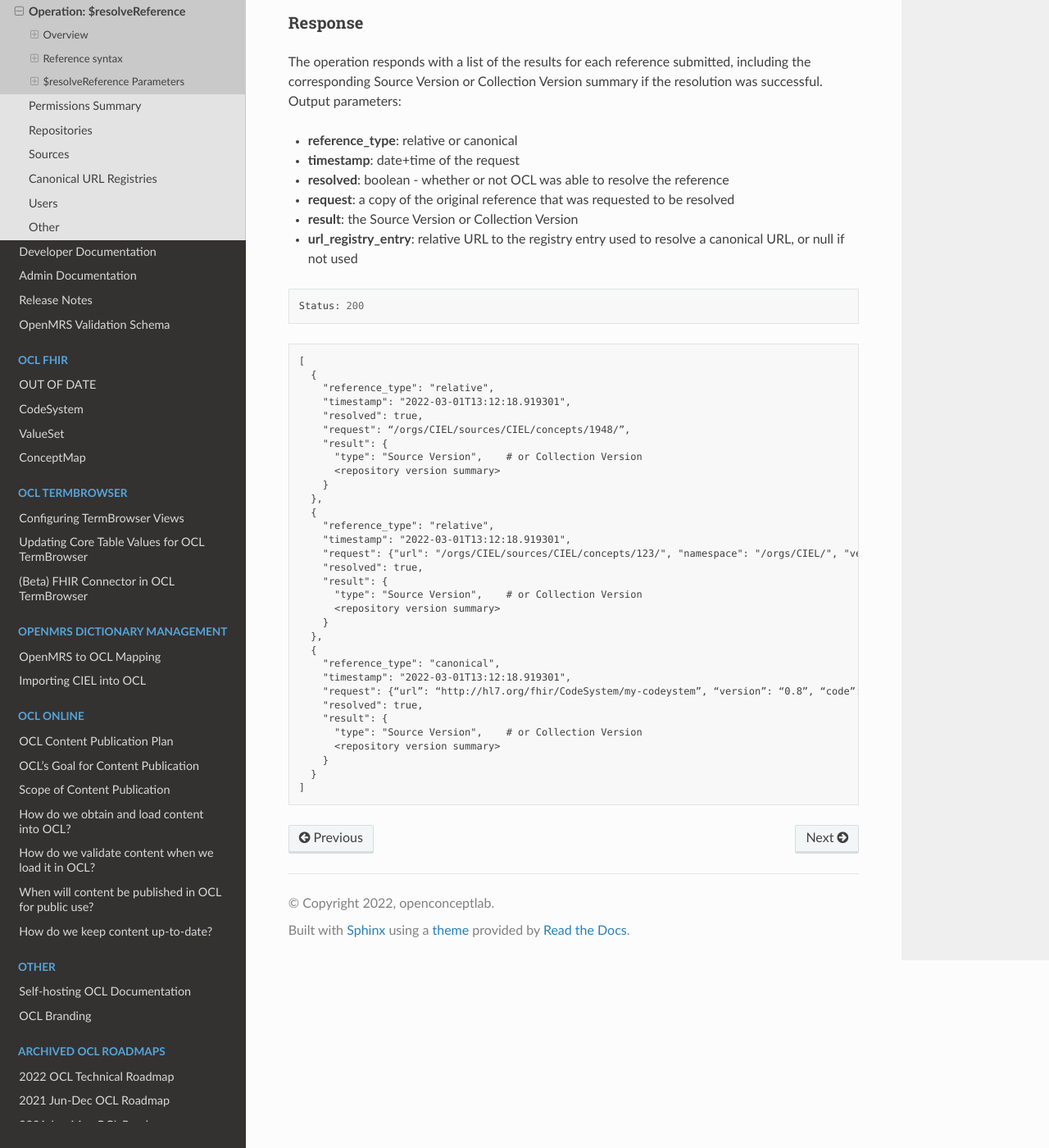
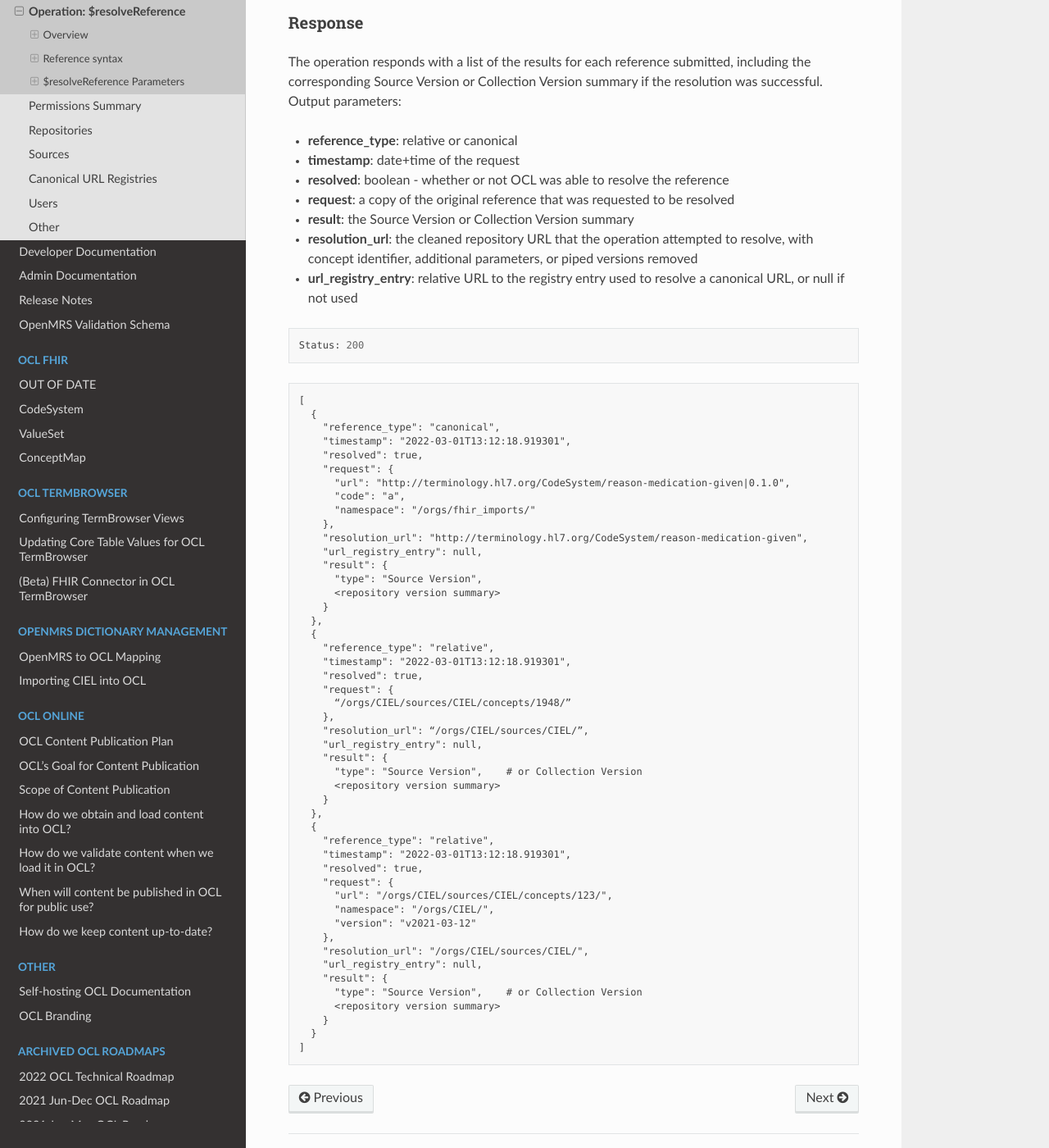
Before and after one commit to OpenConceptLab/ocl-docs, a Sphinx documentation site: the page built from docs/source/oclapi/apireference/resolveReference.md, in a window 1280 px wide and 1400 px high, scrolled down 4920 px. Shown: the whole window at 82% size. Built offline with Sphinx 7.4.7 and the Read the Docs theme 2.0.0, drawn with Linux system fonts in a browser that asks for light colours.

Commit message:
Update resolveReference.md

````diff
--- a/docs/source/oclapi/apireference/resolveReference.md
+++ b/docs/source/oclapi/apireference/resolveReference.md
@@ -138,7 +138,8 @@ The operation responds with a list of the results for each reference submitted,
 * **timestamp**: date+time of the request
 * **resolved**: boolean - whether or not OCL was able to resolve the reference
 * **request**: a copy of the original reference that was requested to be resolved
-* **result**: the Source Version or Collection Version
+* **result**: the Source Version or Collection Version summary
+* **resolution_url**: the cleaned repository URL that the operation attempted to resolve, with concept identifier, additional parameters, or piped versions removed
 * **url_registry_entry**: relative URL to the registry entry used to resolve a canonical URL, or null if not used
 
 ```
@@ -147,10 +148,30 @@ Status: 200
 ```
 [
   {
+    "reference_type": "canonical",
+    "timestamp": "2022-03-01T13:12:18.919301",
+    "resolved": true,
+    "request": {
+      "url": "http://terminology.hl7.org/CodeSystem/reason-medication-given|0.1.0",
+      "code": "a",
+      "namespace": "/orgs/fhir_imports/"
+    },
+    "resolution_url": "http://terminology.hl7.org/CodeSystem/reason-medication-given",
+    "url_registry_entry": null,
+    "result": {
+      "type": "Source Version",
+      <repository version summary>
+    }
+  },
+  {
     "reference_type": "relative",
     "timestamp": "2022-03-01T13:12:18.919301",
     "resolved": true,
-    "request": “/orgs/CIEL/sources/CIEL/concepts/1948/”,
+    "request": {
+      “/orgs/CIEL/sources/CIEL/concepts/1948/”
+    },
+    "resolution_url": “/orgs/CIEL/sources/CIEL/”,
+    "url_registry_entry": null,
     "result": {
       "type": "Source Version",    # or Collection Version
       <repository version summary>
@@ -159,18 +180,14 @@ Status: 200
   {
     "reference_type": "relative",
     "timestamp": "2022-03-01T13:12:18.919301",
-    "request": {"url": "/orgs/CIEL/sources/CIEL/concepts/123/", "namespace": "/orgs/CIEL/", "version": "v2021-03-12"},
     "resolved": true,
-    "result": {
-      "type": "Source Version",    # or Collection Version
-      <repository version summary>
-    }
-  },
-  {
-    "reference_type": "canonical",
-    "timestamp": "2022-03-01T13:12:18.919301",
-    "request": {“url”: “http://hl7.org/fhir/CodeSystem/my-codeystem”, “version”: “0.8”, “code”: “1948”, “namespace”: “/orgs/MyOrg/”},
-    "resolved": true,
+    "request": {
+      "url": "/orgs/CIEL/sources/CIEL/concepts/123/",
+      "namespace": "/orgs/CIEL/",
+      "version": "v2021-03-12"
+    },
+    "resolution_url": "/orgs/CIEL/sources/CIEL/",
+    "url_registry_entry": null,
     "result": {
       "type": "Source Version",    # or Collection Version
       <repository version summary>
````
